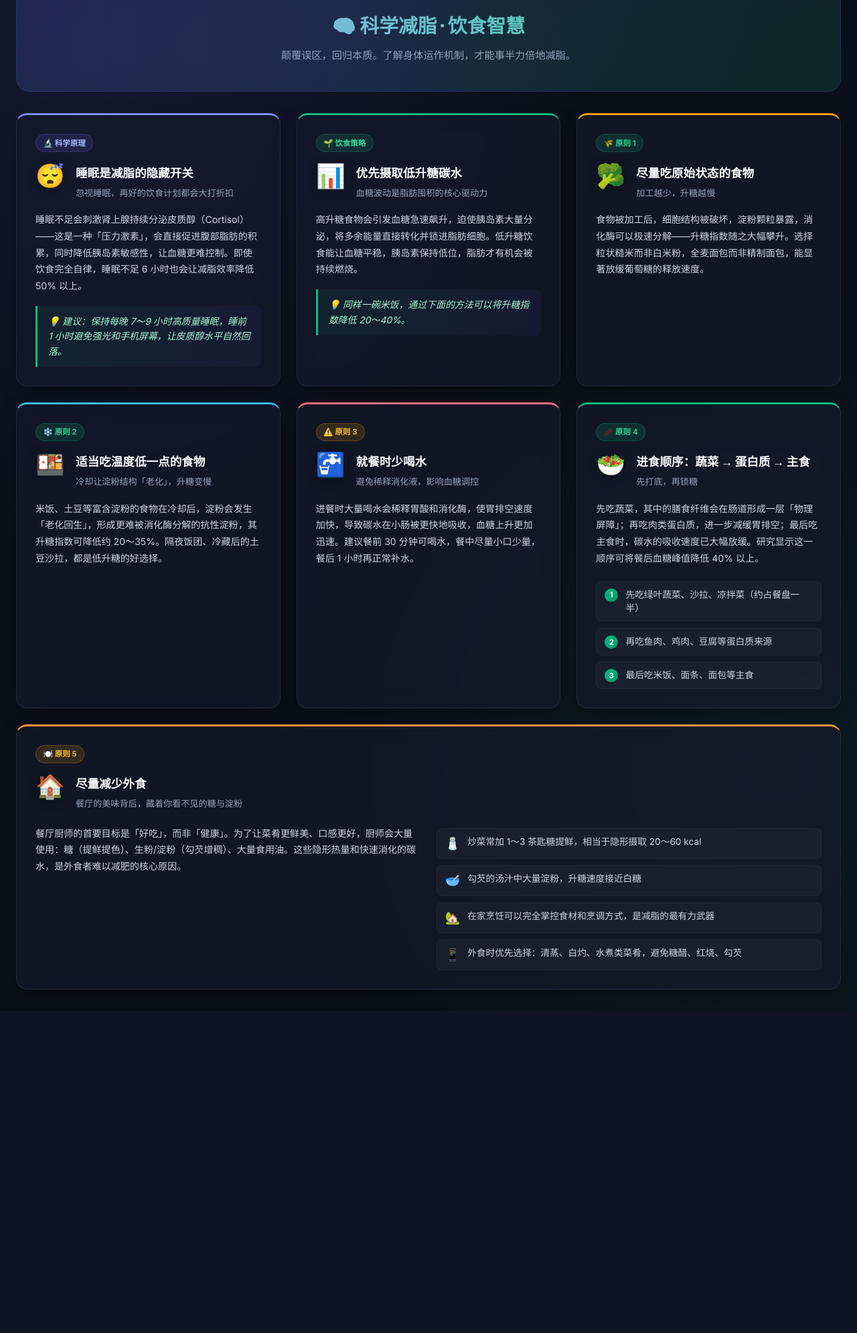
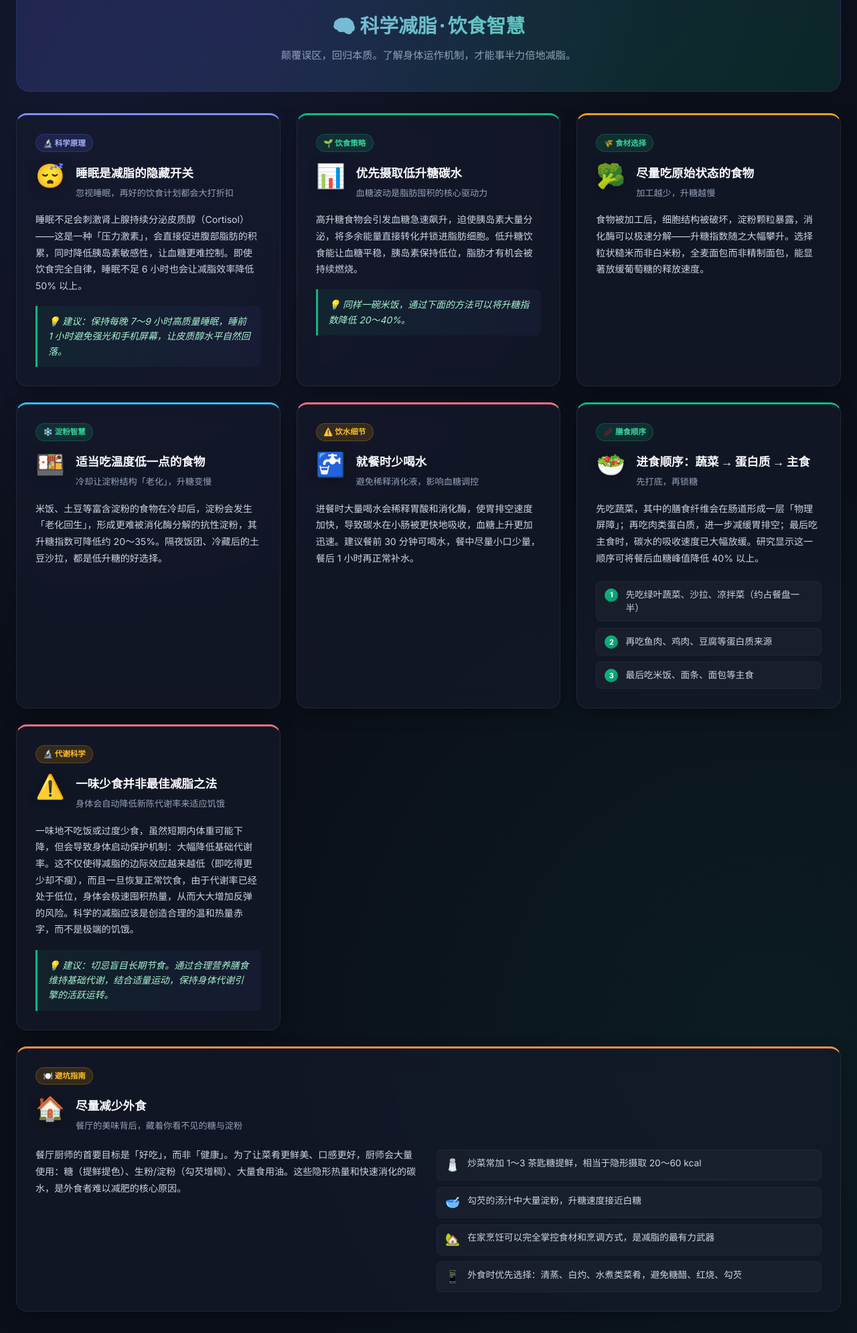
Before and after one commit to haiduc2005/diet-menu-planner, a FastAPI app: page / in a window 1280 px wide, after a click on "🧠 饮食智慧". Shown: the part 278-2269 px from the top of the page at 67% size. Before the commit the page ends 1776 px from the top, so only its background shows below. Run offline with FastAPI, Linux system fonts and the light colour scheme; data that the repository does not hold is empty.

Commit message:
feat: internationalize wisdom cards and add new metabolic science section

```diff
--- a/data/i18n.json
+++ b/data/i18n.json
@@ -132,7 +132,17 @@
     "logEmpty": "暂无日志...",
     "logAutoOn": "自动刷新中",
     "logAutoPaused": "已暂停",
-    "logCountUnit": "{n} 条"
+    "logCountUnit": "{n} 条",
+    "wisdomTagNatural": "🌾 食材选择",
+    "wisdomTagCold": "❄️ 淀粉智慧",
+    "wisdomTagWater": "⚠️ 饮水细节",
+    "wisdomTagOrder": "🥢 膳食顺序",
+    "wisdomTagEatOut": "🍽️ 避坑指南",
+    "wisdomTagStarve": "🔬 代谢科学",
+    "wisdomStarveTitle": "一味少食并非最佳减脂之法",
+    "wisdomStarveSub": "身体会自动降低新陈代谢率来适应饥饿",
+    "wisdomStarveBody": "一味地不吃饭或过度少食，虽然短期内体重可能下降，但会导致身体启动保护机制：大幅降低基础代谢率。这不仅使得减脂的边际效应越来越低（即吃得更少却不瘦），而且一旦恢复正常饮食，由于代谢率已经处于低位，身体会极速囤积热量，从而大大增加反弹的风险。科学的减脂应该是创造合理的温和热量赤字，而不是极端的饥饿。",
+    "wisdomStarveHighlight": "💡 建议：切忌盲目长期节食。通过合理营养膳食维持基础代谢，结合适量运动，保持身体代谢引擎的活跃运转。"
   },
   "en": {
     "title": "Slim Eating Time",
@@ -267,7 +277,17 @@
     "logEmpty": "No logs yet...",
     "logAutoOn": "Auto-refreshing",
     "logAutoPaused": "Paused",
-    "logCountUnit": "{n} entries"
+    "logCountUnit": "{n} entries",
+    "wisdomTagNatural": "🌾 Food Selection",
+    "wisdomTagCold": "❄️ Starch Wisdom",
+    "wisdomTagWater": "⚠️ Hydration Detail",
+    "wisdomTagOrder": "🥢 Meal Sequence",
+    "wisdomTagEatOut": "🍽️ Pitfall Guide",
+    "wisdomTagStarve": "🔬 Metabolic Science",
+    "wisdomStarveTitle": "Starvation is Not the Best Way",
+    "wisdomStarveSub": "Your body lowers metabolism to adapt to hunger",
+    "wisdomStarveBody": "Simply skipping meals or eating excessively little may lead to short-term weight loss, but it triggers the body's self-preservation mechanism: a sharp drop in basal metabolic rate (BMR). This leads to a declining marginal effect (eating less but not losing fat) and exponentially increases rebound risk. When normal eating resumes, your body rapidly stores calories since BMR is low. True fat loss requires a moderate, healthy calorie deficit, not extreme starvation.",
+    "wisdomStarveHighlight": "💡 Tip: Avoid blind, prolonged fasting. Keep BMR active by maintaining balanced nutrition and regular physical activity."
   },
   "ja": {
     "title": "スリム食卓",
@@ -402,6 +422,16 @@
     "logEmpty": "ログはまだありません...",
     "logAutoOn": "自動更新中",
     "logAutoPaused": "一時停止",
-    "logCountUnit": "{n} 件"
+    "logCountUnit": "{n} 件",
+    "wisdomTagNatural": "🌾 食材選択",
+    "wisdomTagCold": "❄️ デンプンの知恵",
+    "wisdomTagWater": "⚠️ 水分の摂り方",
+    "wisdomTagOrder": "🥢 食べる順番",
+    "wisdomTagEatOut": "🍽️ 外食の罠",
+    "wisdomTagStarve": "🔬 代謝の科学",
+    "wisdomStarveTitle": "絶食・少食は最善の減量法ではない",
+    "wisdomStarveSub": "体は飢餓に適応するために代謝率を自動的に下げる",
+    "wisdomStarveBody": "単に食事を抜く、または極端に少食にすることは、短期的には体重が減るかもしれませんが、基礎代謝率の大幅な低下という体の自己防衛メカニズムを引き起こします。これにより、減量の限界効果が低くなり（食べる量を減らしても痩せない）、リバウンドのリスクが劇的に高まります。食事を元に戻すと、低下した代謝率のために脂肪が急速に蓄積されます。正しい減量は極端な飢餓ではなく、合理的で緩やかなカロリー赤字を作り出すことです。",
+    "wisdomStarveHighlight": "💡 アドバイス：盲目的で長期的な絶食は避けましょう。バランスの取れた栄養食事で基礎代謝を維持し、適度な運動で代謝エンジンを活発に保ちます。"
   }
 }
--- a/templates/index.html
+++ b/templates/index.html
@@ -1345,7 +1345,7 @@
 
                     <!-- Card 3: Original state food -->
                     <div class="wisdom-card accent-amber">
-                        <div class="wisdom-badge badge-tip">🌾 原则 1</div>
+                        <div class="wisdom-badge badge-tip" data-i18n="wisdomTagNatural">🌾 食材选择</div>
                         <div class="wisdom-card-header">
                             <span class="wisdom-icon">🥦</span>
                             <div>
@@ -1360,7 +1360,7 @@
 
                     <!-- Card 4: Cold food -->
                     <div class="wisdom-card accent-sky">
-                        <div class="wisdom-badge badge-tip">❄️ 原则 2</div>
+                        <div class="wisdom-badge badge-tip" data-i18n="wisdomTagCold">❄️ 淀粉智慧</div>
                         <div class="wisdom-card-header">
                             <span class="wisdom-icon">🍱</span>
                             <div>
@@ -1375,7 +1375,7 @@
 
                     <!-- Card 5: Less water during meal -->
                     <div class="wisdom-card accent-rose">
-                        <div class="wisdom-badge badge-caution">⚠️ 原则 3</div>
+                        <div class="wisdom-badge badge-caution" data-i18n="wisdomTagWater">⚠️ 饮水细节</div>
                         <div class="wisdom-card-header">
                             <span class="wisdom-icon">🚰</span>
                             <div>
@@ -1390,7 +1390,7 @@
 
                     <!-- Card 6: Eating order -->
                     <div class="wisdom-card accent-green">
-                        <div class="wisdom-badge badge-tip">🥢 原则 4</div>
+                        <div class="wisdom-badge badge-tip" data-i18n="wisdomTagOrder">🥢 进食顺序</div>
                         <div class="wisdom-card-header">
                             <span class="wisdom-icon">🥗</span>
                             <div>
@@ -1408,9 +1408,27 @@
                         </div>
                     </div>
 
+                    <!-- Card 8: Starving / Dieting Trap -->
+                    <div class="wisdom-card accent-rose">
+                        <div class="wisdom-badge badge-caution" data-i18n="wisdomTagStarve">🔬 代谢科学</div>
+                        <div class="wisdom-card-header">
+                            <span class="wisdom-icon">⚠️</span>
+                            <div>
+                                <h3 data-i18n="wisdomStarveTitle">一味少食并非最佳减脂之法</h3>
+                                <p class="subtitle" data-i18n="wisdomStarveSub">身体会自动降低新陈代谢率来适应饥饿</p>
+                            </div>
+                        </div>
+                        <p class="wisdom-body" data-i18n="wisdomStarveBody">
+                            一味地不吃饭或过度少食，虽然短期内体重可能下降，但会导致身体启动保护机制：大幅降低基础代谢率。这不仅使得减脂的边际效应越来越低，而且一旦恢复正常饮食，由于代谢率已经处于低位，身体会极速囤积热量，从而大大增加反弹的风险。科学的减脂应该是创造合理的温和热量赤字，而不是极端的饥饿。
+                        </p>
+                        <div class="wisdom-highlight" data-i18n="wisdomStarveHighlight">
+                            💡 建议：切忌盲目长期节食。通过合理营养膳食维持基础代谢，结合适量运动，保持身体代谢引擎的活跃运转。
+                        </div>
+                    </div>
+
                     <!-- Card 7: Avoid eating out (full width) -->
                     <div class="wisdom-card accent-orange wisdom-full-card">
-                        <div class="wisdom-badge badge-caution">🍽️ 原则 5</div>
+                        <div class="wisdom-badge badge-caution" data-i18n="wisdomTagEatOut">🍽️ 避坑指南</div>
                         <div class="wisdom-card-header">
                             <span class="wisdom-icon">🏠</span>
                             <div>
```
